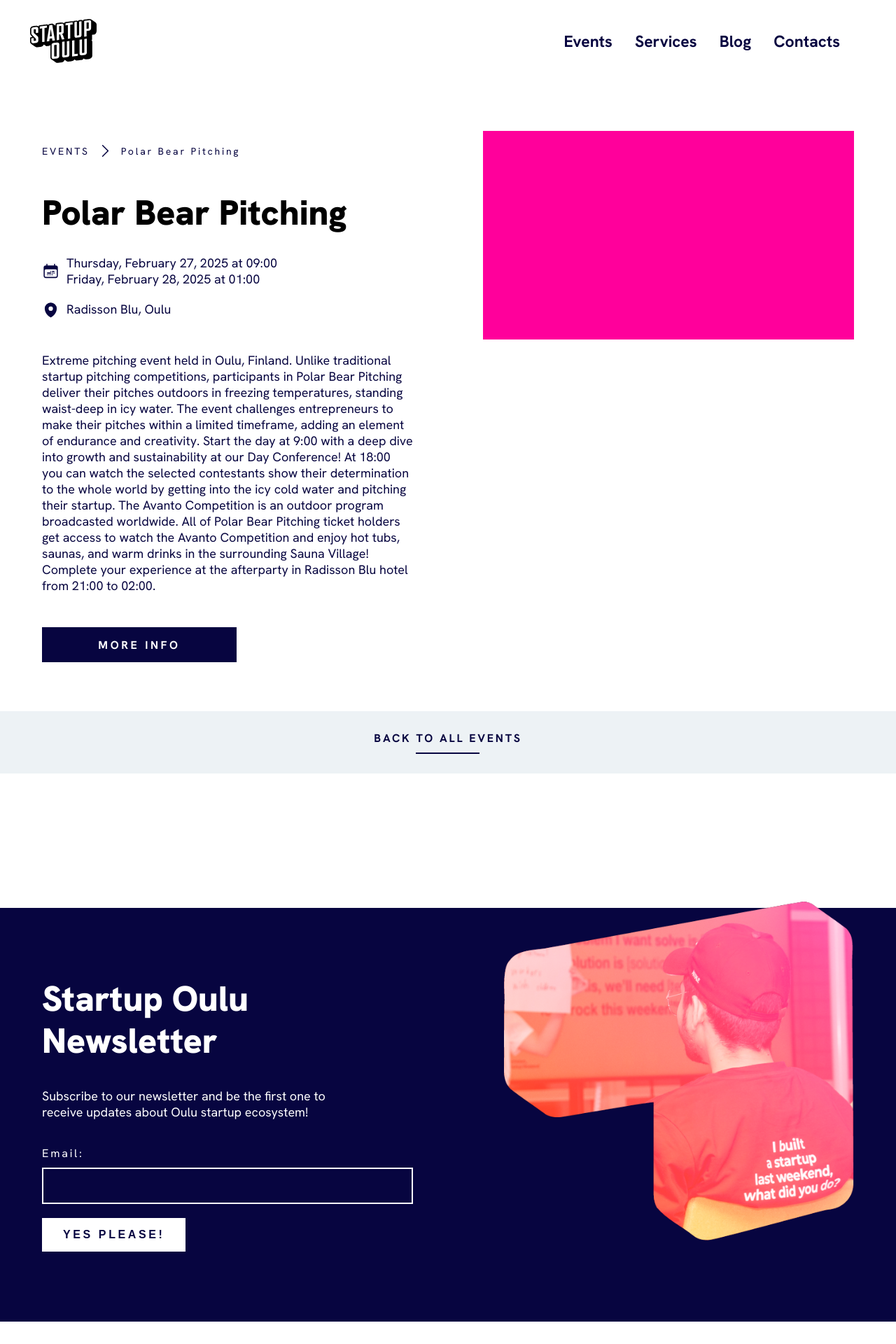
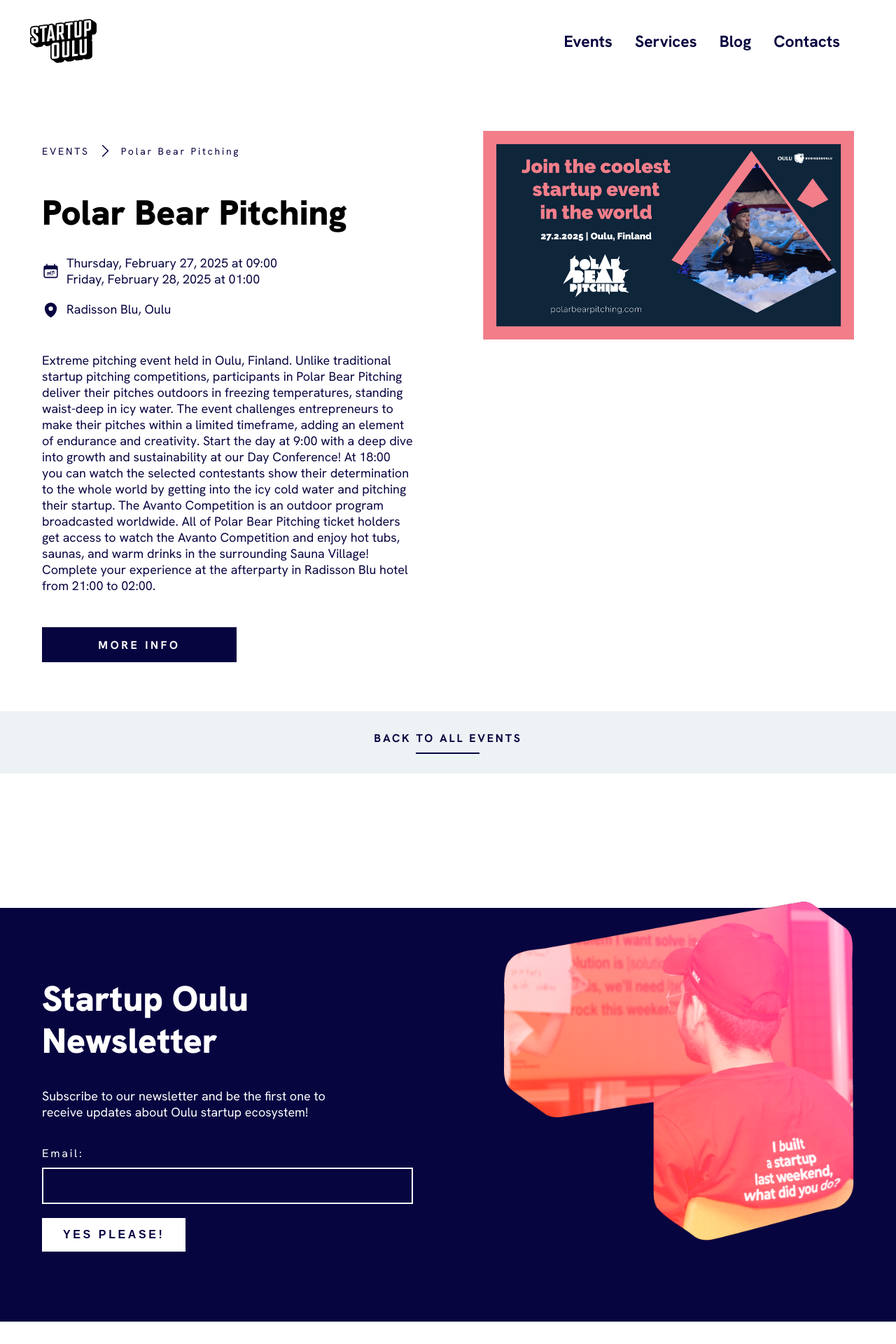
Before and after one commit to StartupOulu/startupoulu.github.io, a Jekyll site: the page built from _events/2025-02-polar-bear-pitching.html, in a window 1280 px wide. Shown: the top 1920 px of the page at 70% size. Built offline with Jekyll 4.4.1, drawn with Linux system fonts in a browser that asks for light colours.

Commit message:
Update 2025-02-polar-bear-pitching.html

```diff
--- a/_events/2025-02-polar-bear-pitching.html
+++ b/_events/2025-02-polar-bear-pitching.html
@@ -4,6 +4,7 @@
 start_time: 2025-02-27 09:00:00
 end_time: 2025-02-28 01:00:00
 location: Radisson Blu, Oulu
+cover_image: 2025-02-polarbearpitching.png
 cta_title: "More info"
 cta_link: https://polarbearpitching.com/
 description:  |
```
